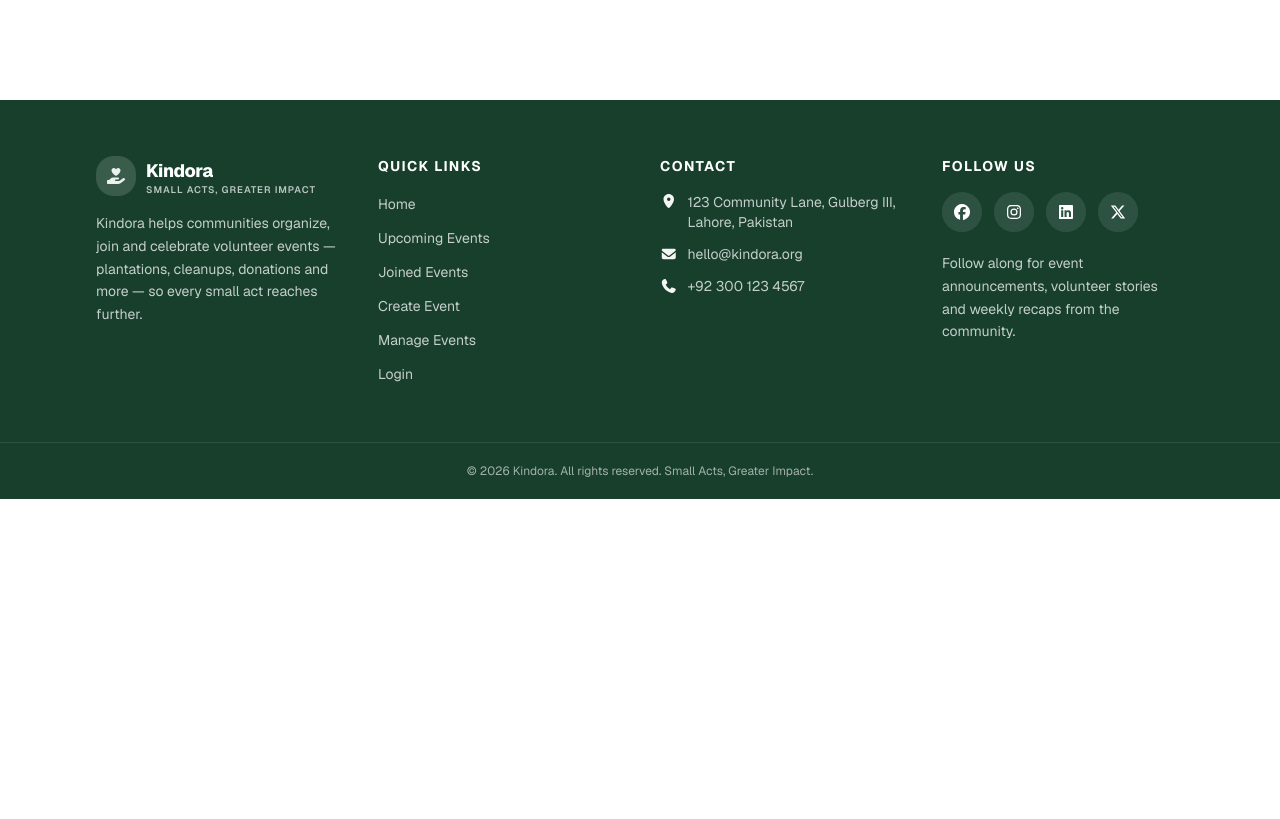
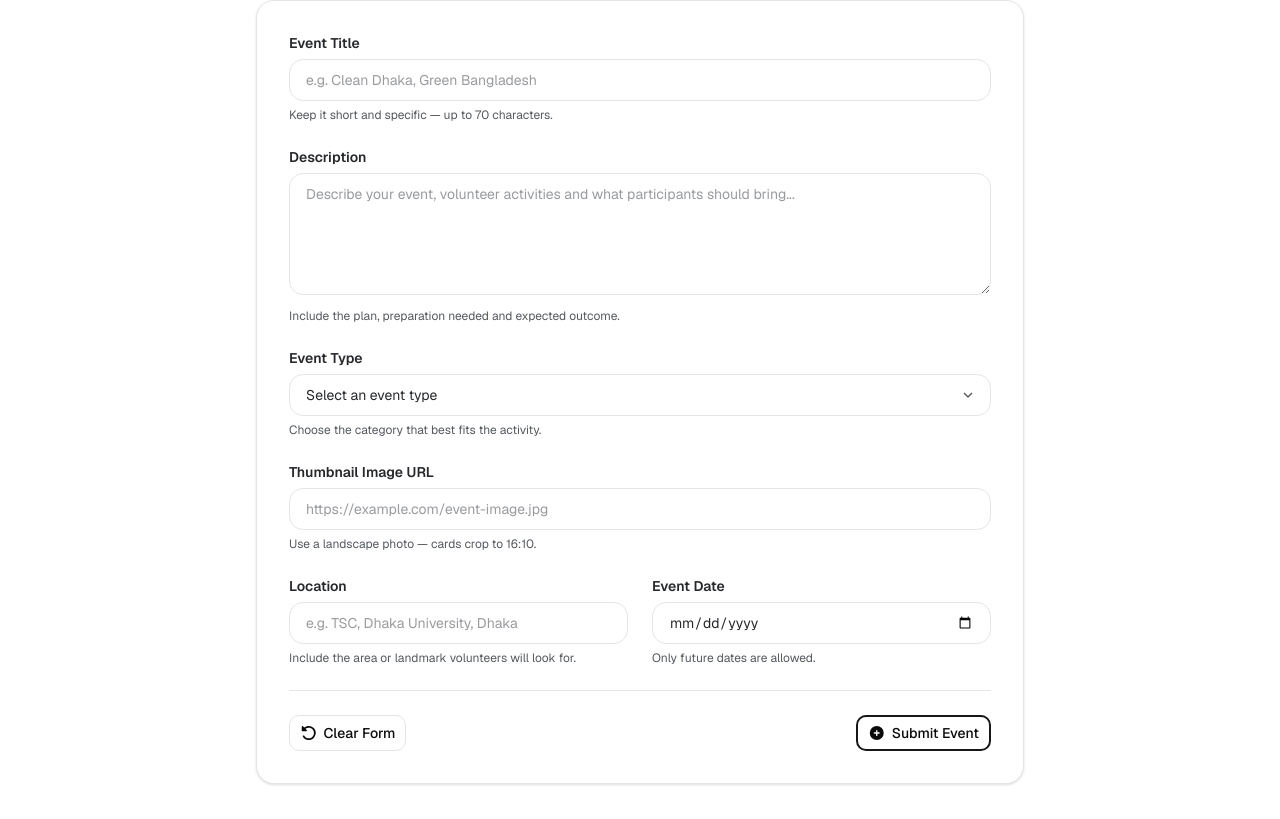
Before and after one commit to meherinamukta03/kindora, a Next.js app: page /create-event in a window 1280 px wide. Before the commit this address had no page. Shown: the part 301-1120 px from the top of the page. Before the commit the page ends 800 px from the top, so only its background shows below. Built offline with nearby package versions, Linux system fonts and the light colour scheme.

Commit message:
commit for create,manage,joined event page

```diff
--- a/src/app/create-event/page.tsx
+++ b/src/app/create-event/page.tsx
@@ -10,7 +10,7 @@ export const metadata: Metadata = {
 
 export default function CreateEventPage() {
   return (
-    <AuthGate>
+    //<AuthGate>
     <PageContainer className="py-14 sm:py-16">
       <div className="mx-auto max-w-3xl">
         <div className="mb-10 text-center">
@@ -31,6 +31,6 @@ export default function CreateEventPage() {
         </div>
       </div>
     </PageContainer>
-    </AuthGate>
+    //</AuthGate>
   );
 }
--- a/src/app/joined-events/page.tsx
+++ b/src/app/joined-events/page.tsx
@@ -4,7 +4,7 @@ import { faUsers } from "@fortawesome/free-solid-svg-icons";
 import PageContainer from "@/components/shared/PageContainer";
 import PageHeader from "@/components/shared/PageHeader";
 import EventGrid from "@/components/events/EventGrid";
-import AuthGate from "@/components/shared/AuthGate";
+
 import { joinedEvents } from "@/lib/sample-events";
 
 export const metadata: Metadata = {
@@ -14,7 +14,7 @@ export const metadata: Metadata = {
 
 export default function JoinedEventsPage() {
   return (
-    <AuthGate>
+    //<AuthGate>
       <>
         <PageHeader
           eyebrow="Your Volunteering"
@@ -26,13 +26,14 @@ export default function JoinedEventsPage() {
           <div className="mb-8 flex flex-wrap items-center justify-between gap-4">
             <p className="flex items-center gap-2 text-sm font-semibold text-charcoal-soft dark:text-charcoal-soft">
               <FontAwesomeIcon icon={faUsers} className="h-4 w-4 text-accent" />
-              You have joined {joinedEvents.length} community events
+               You have joined * //{joinedEvents.length}
+                community events
             </p>
           </div>
-
-          <EventGrid events={joinedEvents} />
+                 joined events
+         {/* //<EventGrid events={joinedEvents} /> */}
         </PageContainer>
       </>
-    </AuthGate>
+    //</AuthGate>
   );
 }
--- a/src/components/forms/CreateEventForm.tsx
+++ b/src/components/forms/CreateEventForm.tsx
@@ -11,9 +11,17 @@ import Select from "@/components/ui/Select";
 import Textarea from "@/components/ui/Textarea";
 import FieldHint from "@/components/ui/FieldHint";
 
-/** Event creation form — design only; no backend submission. */
 export default function CreateEventForm() {
   const formRef = useRef<HTMLFormElement>(null);
+
+  const tomorrow = new Date();
+  tomorrow.setDate(tomorrow.getDate() + 1);
+
+  const minDate = [
+    tomorrow.getFullYear(),
+    String(tomorrow.getMonth() + 1).padStart(2, "0"),
+    String(tomorrow.getDate()).padStart(2, "0"),
+  ].join("-");
 
   const handleSubmit: FormEventHandler<HTMLFormElement> = (event) => {
     event.preventDefault();
@@ -32,21 +40,23 @@ export default function CreateEventForm() {
         <Input
           id="event-title"
           type="text"
-          placeholder="e.g. Riverside Cleanup Mission"
+          placeholder="e.g. Clean Dhaka, Green Bangladesh"
           required
         />
-        <FieldHint>Keep it short and specific — up to 70 characters.</FieldHint>
+        <FieldHint>
+          Keep it short and specific — up to 70 characters.
+        </FieldHint>
       </div>
 
       <div>
         <Label htmlFor="event-description">Description</Label>
         <Textarea
           id="event-description"
-          placeholder="What will volunteers do? What should they bring? What impact will the event make?"
+          placeholder="Describe your event, volunteer activities and what participants should bring..."
           required
         />
         <FieldHint>
-          Include the plan, the preparation needed and the expected outcome.
+          Include the plan, preparation needed and expected outcome.
         </FieldHint>
       </div>
 
@@ -62,7 +72,9 @@ export default function CreateEventForm() {
           <option value="Education">Education</option>
           <option value="Health">Health</option>
         </Select>
-        <FieldHint>Choose the category that best fits the activity.</FieldHint>
+        <FieldHint>
+          Choose the category that best fits the activity.
+        </FieldHint>
       </div>
 
       <div>
@@ -70,10 +82,12 @@ export default function CreateEventForm() {
         <Input
           id="event-thumbnail"
           type="url"
-          placeholder="Event image link (optional)"
+          placeholder="https://example.com/event-image.jpg"
           required
         />
-        <FieldHint>Use a landscape photo — cards crop to 16:10.</FieldHint>
+        <FieldHint>
+          Use a landscape photo — cards crop to 16:10.
+        </FieldHint>
       </div>
 
       <div className="grid gap-6 sm:grid-cols-2">
@@ -82,26 +96,47 @@ export default function CreateEventForm() {
           <Input
             id="event-location"
             type="text"
-            placeholder="e.g. City Park, Badshahi Road, Lahore"
+            placeholder="e.g. TSC, Dhaka University, Dhaka"
             required
           />
-          <FieldHint>Include the area or landmark volunteers will look for.</FieldHint>
+          <FieldHint>
+            Include the area or landmark volunteers will look for.
+          </FieldHint>
         </div>
+
         <div>
           <Label htmlFor="event-date">Event Date</Label>
-          <Input id="event-date" type="date" required />
-          <FieldHint>Volunteers will see the exact date on the event card.</FieldHint>
+          <Input
+            id="event-date"
+            type="date"
+            min={minDate}
+            required
+          />
+          <FieldHint>
+            Only future dates are allowed.
+          </FieldHint>
         </div>
       </div>
 
-      <div className="flex flex-wrap gap-3 border-t border-border pt-6">
-        <Button type="submit" variant="primary" size="lg">
+      <div className="flex items-center justify-between gap-3 border-t border-border pt-6">
+        <Button
+          type="button"
+          variant="outline"
+          size="lg"
+          onClick={handleClear}
+        >
+          <FontAwesomeIcon icon={faRotateLeft} className="h-4 w-4" />
+          Clear Form
+        </Button>
+
+        <Button
+          type="submit"
+          variant="outline"
+          size="lg"
+          className="border-2 border-primary"
+        >
           <FontAwesomeIcon icon={faCirclePlus} className="h-4 w-4" />
           Submit Event
-        </Button>
-        <Button type="button" variant="outline" size="lg" onClick={handleClear}>
-          <FontAwesomeIcon icon={faRotateLeft} className="h-4 w-4" />
-          Clear Form
         </Button>
       </div>
     </form>
```
Also changed, not shown: src/app/events/page.tsx (added, +178 -0 lines).
